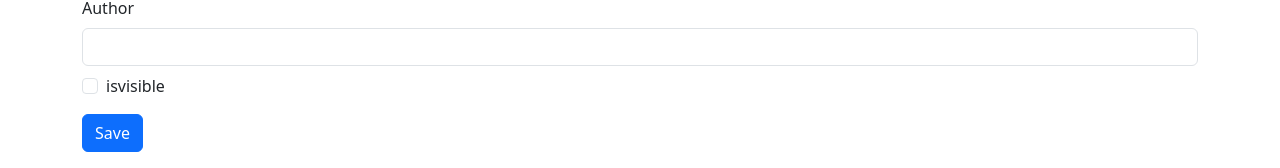
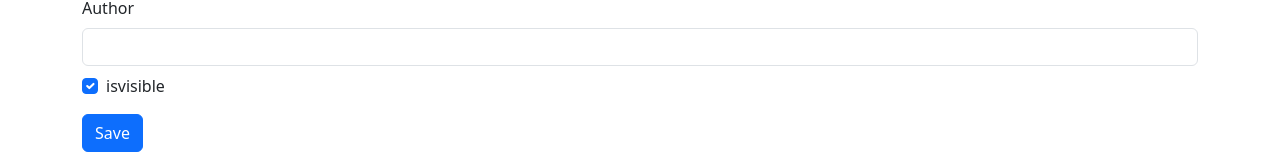
Before and after one commit to reshi-manzoor/CodePulse.UI, an Angular app in the folder CodePulse/: page /admin/blogposts/add in a window 1280 px wide. Shown: the part 616-784 px from the top of the page. Built offline with nearby package versions, Linux system fonts and the light colour scheme.

Commit message:
added some to add-blogpost component

```diff
--- a/CodePulse/src/app/features/blogpost/add-blogpost/add-blogpost.component.html
+++ b/CodePulse/src/app/features/blogpost/add-blogpost/add-blogpost.component.html
@@ -1,12 +1,12 @@
 <div class="container">
-   <form>
+   <form  #forms="ngForm" (ngSubmit)="onSubmitForm()" >
      <div class="mt-2">
          <div class="mt-3">
             <label  class="form-label">
                 Title
             </label>
             <input type="text" id="title"  class="form-control"
-            name="title ">
+            name="title  " [(ngModel)]="model.title">
           </div>
        </div>
 
@@ -16,7 +16,7 @@
                 short description
             </label>
             <input type="text" id="shortdescription"  class="form-control"
-             name="shortdescription" >
+             name="shortdescription" [(ngModel)]="model.shortdescription" >
         </div>
       </div>
 
@@ -27,7 +27,7 @@
                 content
             </label>
             <textarea type="text" id="content"  class="form-control"
-             name="content" ></textarea>
+             name="content" [(ngModel)]="model.content" ></textarea>
         </div>
       </div>
 
@@ -37,7 +37,7 @@
                 url handle
             </label>
             <input type="text" id="urlhandle"  class="form-control"
-             name="urlhandle" >
+             name="urlhandle" [(ngModel)]="model.urlhandle" >
         </div>
       </div>
 
@@ -48,7 +48,7 @@
                 featured imageurl
             </label>
             <input type="text" id="featuredimageurl"  class="form-control"
-             name="featuredimageurl" >
+             name="featuredimageurl" [(ngModel)]="model.featuredimageurl" >
         </div>
       </div>
 
@@ -58,7 +58,12 @@
                 publisheddate
             </label>
             <input type="date" id="publisheddate"  class="form-control"
-             name="publisheddate" >
+             name="publisheddate"
+             value="{{model.publisheddate}}"
+             [(ngModel)]="model.publisheddate "
+             (ngModelChange)="model.publisheddate=$event"
+
+             >
         </div>
       </div>
 
@@ -68,12 +73,16 @@
                 Author
             </label>
             <input type="text" id="author"  class="form-control"
-             name="author" >
+             name="author" [(ngModel)]="model.author" >
         </div>
       </div>
        <div class="mt-2">
       <div class="form-check">
-        <input class="form-check-input" type="checkbox" value="" id="isvisible">
+        <input class="form-check-input" type="checkbox" value=""
+        id="isvisible"
+        name="isvisible"
+        [(ngModel)]="model.isvisible"
+        >
         <label class="form-check-label" for="flexCheckDefault">
             isvisible
         </label>
--- a/CodePulse/src/app/features/blogpost/add-blogpost/add-blogpost.component.ts
+++ b/CodePulse/src/app/features/blogpost/add-blogpost/add-blogpost.component.ts
@@ -1,10 +1,32 @@
 import { Component } from '@angular/core';
+import { BlogPost } from '../models/blogpost.model';
 
 @Component({
   selector: 'app-add-blogpost',
   templateUrl: './add-blogpost.component.html',
   styleUrls: ['./add-blogpost.component.css']
 })
-export class AddBlogpostComponent {
+export class AddBlogpostComponent
+{
+     model:BlogPost;
+      constructor() {
+        this.model=
+        {
+           title:'',
+           shortdescription:'',
+           content:'',
+           urlhandle:'',
+           featuredimageurl:'',
+           author:'',
+           publisheddate: new Date(),
+           isvisible:true
+
+        }
+      }
+        onSubmitForm()
+        {
+            console.log(this.model);
+        }
+
 
 }
--- a/CodePulse/src/app/features/blogpost/models/blogpost.model.ts
+++ b/CodePulse/src/app/features/blogpost/models/blogpost.model.ts
@@ -4,7 +4,7 @@ export interface BlogPost
      title:String;
      shortdescription: String;
      content:String;
-      urlhandle:String;
+     urlhandle:String;
       publisheddate:Date;
       author:String;
       isvisible:boolean;
```
